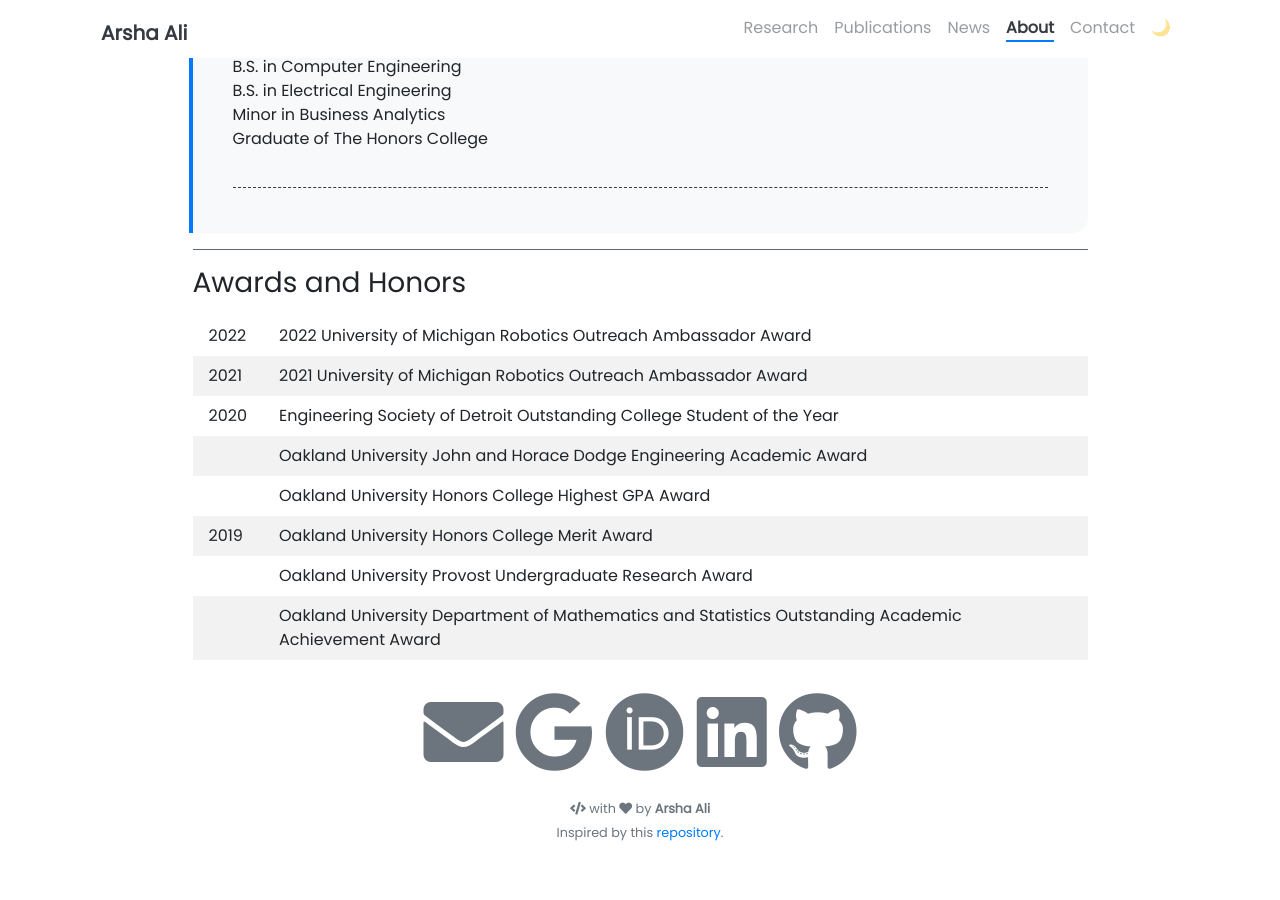
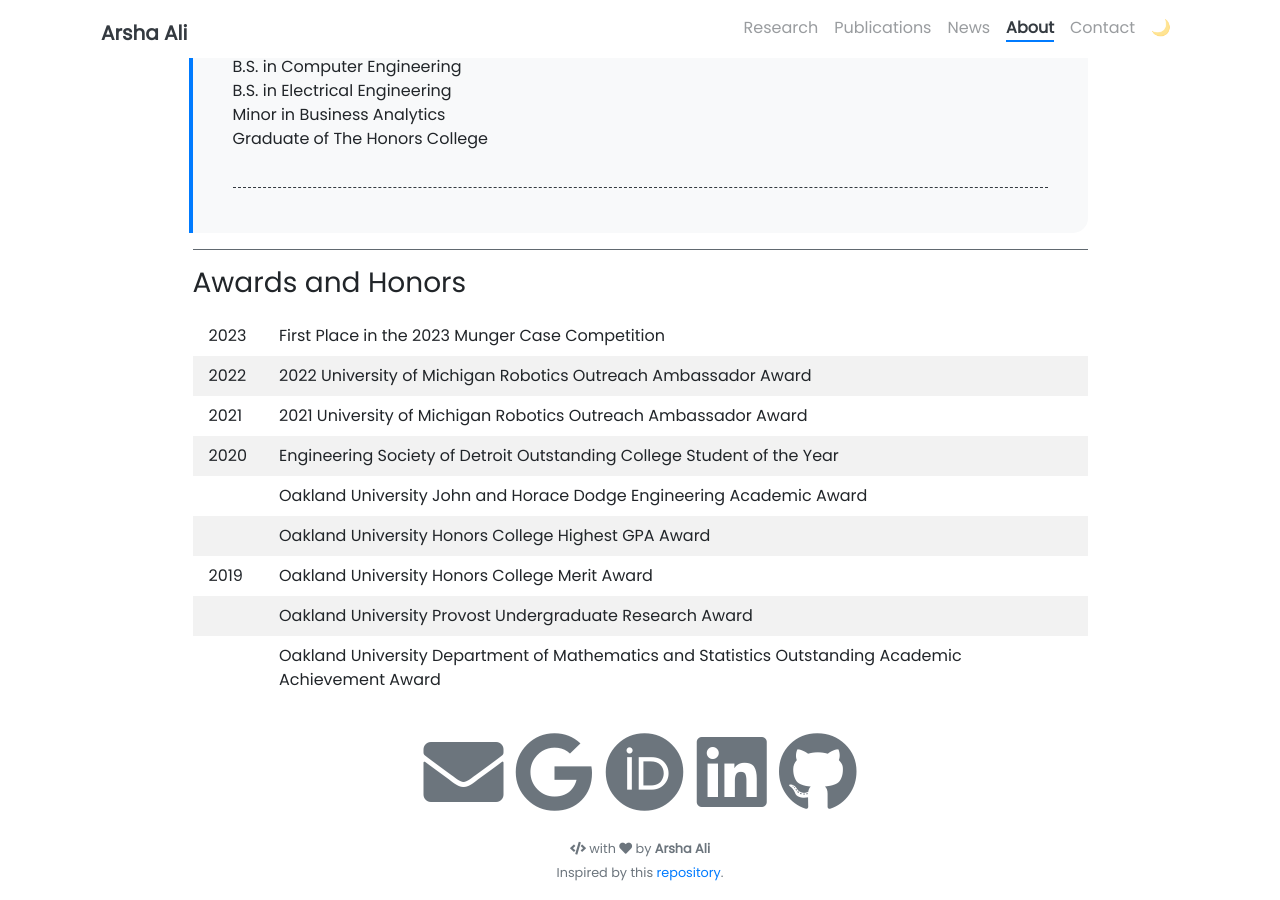
Before and after one commit to arshaali/arshaali.github.io, a Jekyll site: the page built from pages/about.md, in a window 1280 px wide and 900 px high, scrolled down 836 px. Built offline with Jekyll 4.4.1, drawn with Linux system fonts in a browser that asks for light colours; nearby versions of some CDN libraries; before the commit the page ends 1696 px from its top, so only the background shows below that.

Commit message:
Update about.md

```diff
--- a/pages/about.md
+++ b/pages/about.md
@@ -46,6 +46,7 @@ td, th {
 }
 </style>
 
+2023       | First Place in the 2023 Munger Case Competition
 2022       | 2022 University of Michigan Robotics Outreach Ambassador Award
 2021       | 2021 University of Michigan Robotics Outreach Ambassador Award
 2020       | Engineering Society of Detroit Outstanding College Student of the Year
```
